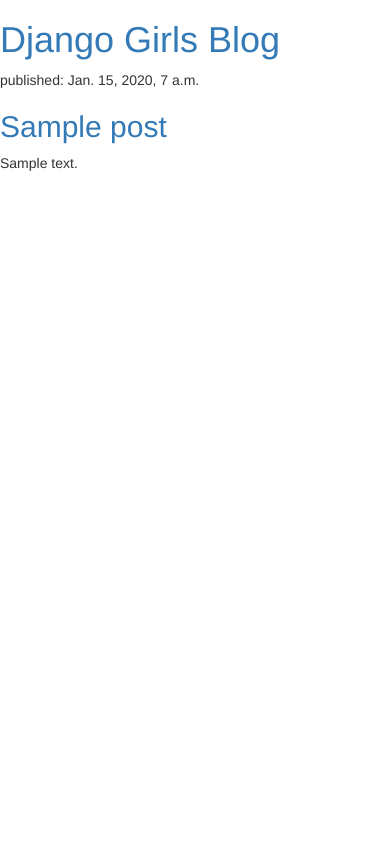
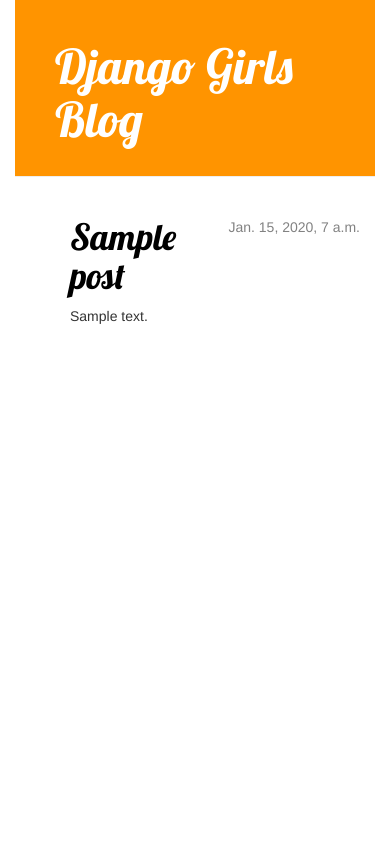
Before and after one commit to ThaisNunes01/my-fisrt-blog, a Django app: page / in a window 390 px wide. Run offline with Django 3.2, Linux system fonts and the light colour scheme; tables that the repository leaves empty hold one stand-in row (values such as "Sample post"); some libraries are stand-ins or nearby versions.

Commit message:
Finalizando

```diff
--- /dev/null
+++ b/blog/Templates/blog/base.html
@@ -0,0 +1,24 @@
+{% load staticfiles %}
+<html>
+<head>
+    <link rel="stylesheet" href="//maxcdn.bootstrapcdn.com/bootstrap/3.2.0/css/bootstrap.min.css">
+    <link rel="stylesheet" href="//maxcdn.bootstrapcdn.com/bootstrap/3.2.0/css/bootstrap-theme.min.css">
+    <link href="https://fonts.googleapis.com/css?family=Lobster&subset=latin,latin-ext" rel="stylesheet" type="text/css">
+    <link rel="stylesheet" href="{% static 'css/blog.css' %}">
+    <title>Django Girls blog</title>
+</head>
+
+<body>
+    <div class="page-header">
+        <h1><a href="/">Django Girls Blog</a></h1>
+    </div>
+    <div class="content container">
+        <div class="row">
+            <div class="col-md-8">
+                {% block content %}
+                {% endblock %}
+            </div>
+        </div>
+    </div>
+</body>
+</html>
--- a/blog/Templates/blog/post_list.html
+++ b/blog/Templates/blog/post_list.html
@@ -1,20 +1,13 @@
-<html>
-    <head>
-    <link rel="stylesheet" href="//maxcdn.bootstrapcdn.com/bootstrap/3.2.0/css/bootstrap.min.css">
-    <link rel="stylesheet" href="//maxcdn.bootstrapcdn.com/bootstrap/3.2.0/css/bootstrap-theme.min.css">
-        <title>Django Girls blog</title>
-    </head>
-    <body>
-    <div>
-        <h1><a href="">Django Girls Blog</a></h1>
+{% extends 'blog/base.html' %}
+{% block content %}
+{% for post in posts %}
+<div class="post">
+    <div class="date">
+        {{ post.published_date }}
+    </div>
+    <h1><a href="{% url 'blog.views.post_detail' pk=post.pk %}">{{ post.title }}</a></h1>
+    <p>{{post.text}}</p>
+</div>
+{% endfor %}
 
-    </div>
-    {% for post in posts %}
-    <div>
-        <p>published: {{post.published_date}}</p>
-        <h2><a href="">{{post.title}}</a></h2>
-        <p>{{post.text}}</p>
-    </div>
-    {% endfor %}
-    </body>
-</html>
+{% endblock content %}
--- /dev/null
+++ b/blog/static/css/blog.css
@@ -0,0 +1,55 @@
+h1 a {
+	color: #FCA205;
+	font-family: 'Lobster';
+}
+body {
+    padding-left: 15px;
+    padding-right: 15px;
+}
+.page-header {
+    background-color: #ff9400;
+    margin-top: 0;
+    padding: 20px 20px 20px 40px;
+}
+
+.page-header h1, .page-header h1 a, .page-header h1 a:visited, .page-header h1 a:active {
+    color: #ffffff;
+    font-size: 36pt;
+    text-decoration: none;
+}
+
+.content {
+    margin-left: 40px;
+}
+
+h1, h2, h3, h4 {
+    font-family: 'Lobster', cursive;
+}
+
+.date {
+    color: #828282;
+    float: right;
+}
+
+.save {
+    float: right;
+}
+
+.post-form textarea, .post-form input {
+    width: 100%;
+}
+
+.top-menu, .top-menu:hover, .top-menu:visited {
+    color: #ffffff;
+    float: right;
+    font-size: 26pt;
+    margin-right: 20px;
+}
+
+.post {
+    margin-bottom: 70px;
+}
+
+.post h1 a, .post h1 a:visited {
+    color: #000000;
+}
--- a/blog/urls.py
+++ b/blog/urls.py
@@ -1,6 +1,7 @@
-from django.conf.urls import include, url
+from django.conf.urls import url
 from . import views
 
 urlpatterns = [
     url(r'^$', views.post_list),
+    url(r'^post/(?P<pk>[0-9]+) /$', views.post_detail),
 ]
--- a/blog/views.py
+++ b/blog/views.py
@@ -1,6 +1,10 @@
-from django.shortcuts import render
+from django.shortcuts import render, get_object_or_404
 from blog.models import Post
 # Create your views here.
 def post_list(request):
 	posts = Post.objects.filter(published_date__isnull=False)
 	return render(request, 'blog/post_list.html', {'posts': posts})
+
+def post_detail(request, pk):
+	post = get_object_or_404(Post, pk=pk)
+	return render(request, 'blog/post_detail.html', {'post': post})
```
Also changed, not shown: blog/Templates/blog/post_detail.html (added, +13 -0 lines).
